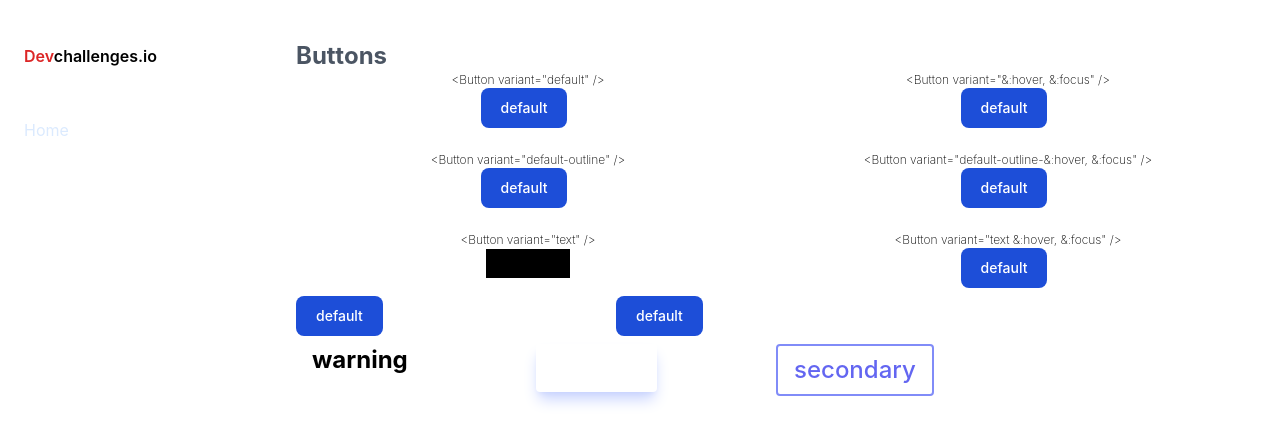
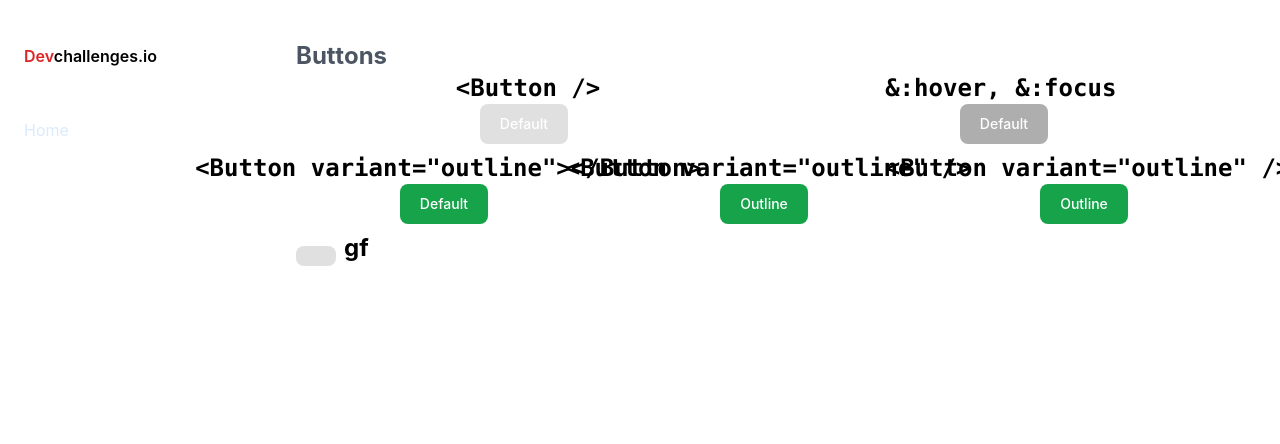
Before and after one commit to michellejt/button-component-variants, a React (Create React App) app: page / in a window 1280 px wide. Shown: the top 444 px of the page. Built offline with nearby package versions, Linux system fonts and the light colour scheme.

Commit message:
start displaying Button component with it's variant

```diff
--- a/src/components/Button.js
+++ b/src/components/Button.js
@@ -3,9 +3,12 @@ import React from "react";
 // Define an object with the CSS class names
 const buttonClasses = {
   default:
-    "default text-white bg-blue-700 hover:bg-blue-800 focus:ring-4 focus:ring-blue-300 font-medium rounded-lg text-sm px-5 py-2.5 mr-2 mb-2 dark:bg-blue-600 dark:hover:bg-blue-700 focus:outline-none dark:focus:ring-blue-800",
+    "default text-white bg-default hover:bg-default-hover font-medium rounded-lg text-sm px-5 py-2.5 mr-2 mb-2",
+  "default-hover":
+    "default text-white bg-default-hover font-medium rounded-lg text-sm px-5 py-2.5 mr-2 mb-2",
   danger: "danger px-4 bg-red focus:ring-2 hover:bg-red-700",
-  success: "success px-4 bg-green",
+  outline:
+    "default text-white bg-green-600 hover:bg-default-hover focus:ring-4 focus:ring-blue-300 font-medium rounded-lg text-sm px-5 py-2.5 mr-2 mb-2",
   warning: "warning px-4 bg-yellow bg-default-outline-blue-hover",
   primary:
     "px-4 py-2 bg-default-grey outline-none rounded text-white shadow-indigo-200 shadow-lg font-medium active:shadow-none active:scale-95 hover:bg-indigo-600 focus:bg-indigo-600 focus:ring-2 focus:ring-indigo-600 focus:ring-offset-2 disabled:bg-gray-400/80 disabled:shadow-none disabled:cursor-not-allowed transition-colors duration-200",
@@ -14,7 +17,14 @@ const buttonClasses = {
   text: "bg-black",
 };
 
-export default function Button({ children, variant, link, onClick, state }) {
+export default function Button({
+  children,
+  variant,
+  link,
+  onClick,
+  state,
+  disabled,
+}) {
   // Use the variant prop to access the corresponding class name
   const className = buttonClasses[variant] || buttonClasses.default; // Set as default button class
   return (
@@ -26,7 +36,11 @@ export default function Button({ children, variant, link, onClick, state }) {
       </a>
     ) : (
       // Otherwise, return a button element with the children as the content
-      <button className={`${className} ${state}`} onClick={onClick}>
+      <button
+        className={`${className}  ${state || ""}`}
+        disabled={disabled ? true : false}
+        onClick={onClick}
+      >
         {children}
       </button>
     )
--- a/src/components/Content.js
+++ b/src/components/Content.js
@@ -1,20 +1,5 @@
 import React from "react";
 import Button from "./Button";
-
-// Define an object of button variants
-const buttonVariants = {
-  default: "default",
-  "&:hover, &:focus": "default",
-  "default-outline": "default",
-  "default-outline-&:hover, &:focus": "default",
-  text: "default",
-  "text &:hover, &:focus": "default",
-  "disable-shadow": "default",
-  disabled: "default",
-  warning: "warning",
-  primary: "primary",
-  secondary: "secondary",
-};
 
 // Define a function component that renders the buttons
 export default function Content() {
@@ -25,57 +10,62 @@ export default function Content() {
         <h1 className="text-gray-600">Buttons</h1>
         {/* Use grid-cols-2 for the first 6 buttons */}
         <div className="grid grid-cols-2 gap-4">
-          {/* Loop over the first 6 button variants */}
-          {Object.entries(buttonVariants)
-            .slice(0, 6)
-            .map(([key, value]) => (
           <div class="justify-items-center">
-                <p className="text-xs font-extralight">{`<Button variant="${key}" />`}</p>
-                <Button
-                  state="hullo"
-                  variant={key}
-                  key={key}
-                  {...(key === "text" ? { link: "#" } : {})}
-                >
-                  {value}
-                </Button>
+            <pre>
+              <code>
+                {/* Use template literals to insert the props */}
+                {`<Button />`}
+              </code>
+            </pre>
+            <Button>Default</Button>
           </div>
-            ))}
+          <div class="justify-items-center">
+            <pre>
+              <code>
+                {/* Use template literals to insert the props */}
+                {`&:hover, &:focus `}
+              </code>
+            </pre>
+            <Button variant="default-hover">Default</Button>
           </div>
+        </div>
+
         {/* Use grid-cols-3 for the 7th and 8th buttons */}
         <div className="grid grid-cols-3 gap-4">
-          {/* Loop over the 7th and 8th button variants */}
-          {Object.entries(buttonVariants)
-            .slice(6, 8)
-            .map(([key, value]) => (
           <div class="justify-items-center">
-                <Button
-                  variant={key}
-                  key={key}
-                  //Using a conditional operator this specifices shen the variant is equal to text pass the link prop, otherwise leave it empty
-                  {...(key === "text" ? { link: "#" } : {})}
-                >
-                  {value}
-                </Button>
+            <pre>
+              <code>
+                {/* Use template literals to insert the props */}
+                {`<Button variant="outline"></Button>`}
+              </code>
+            </pre>
+            <Button variant="outline">Default</Button>
           </div>
-            ))}
+          <div class="justify-items-center">
+            <pre>
+              <code>
+                {/* Use template literals to insert the props */}
+                {`<Button variant="outline" />`}
+              </code>
+            </pre>
+            <Button variant="outline">Outline</Button>
+          </div>
+          <div class="justify-items-center">
+            <pre>
+              <code>
+                {/* Use template literals to insert the props */}
+                {`<Button variant="outline" />`}
+              </code>
+            </pre>
+            <Button variant="outline">Outline</Button>
+          </div>
         </div>
         {/* Use grid-cols-4 for the rest of the buttons */}
         <div className="grid grid-cols-4 gap-4">
-          {/* Loop over the rest of the button variants */}
-          {Object.entries(buttonVariants)
-            .slice(8)
-            .map(([key, value]) => (
           <div class="justify-items-center">
-                <Button
-                  variant={key}
-                  key={key}
-                  {...(key === "text" ? { link: "#" } : {})}
-                >
-                  {value}
-                </Button>
+            <Button />
+            gf
           </div>
-            ))}
         </div>
       </div>
     </>
--- a/tailwind.config.js
+++ b/tailwind.config.js
@@ -9,8 +9,8 @@ module.exports = {
         "sidebar-grey": "#FAFBFD",
         default: "#E0E0E0",
         "default-hover": "#AEAEAE",
-        "default-outline": "#3D5AFE",
-        "default-outline-hover": "rgba(41, 98, 255, 0.10)",
+        outline: "#3D5AFE",
+        "outline-hover": "rgba(41, 98, 255, 0.10)",
         secondary: "#455A64",
         "secondary-hover": "#1C313A",
         danger: "#D32F2F",
```
Lines whose indentation alone changed are shown as unchanged.
